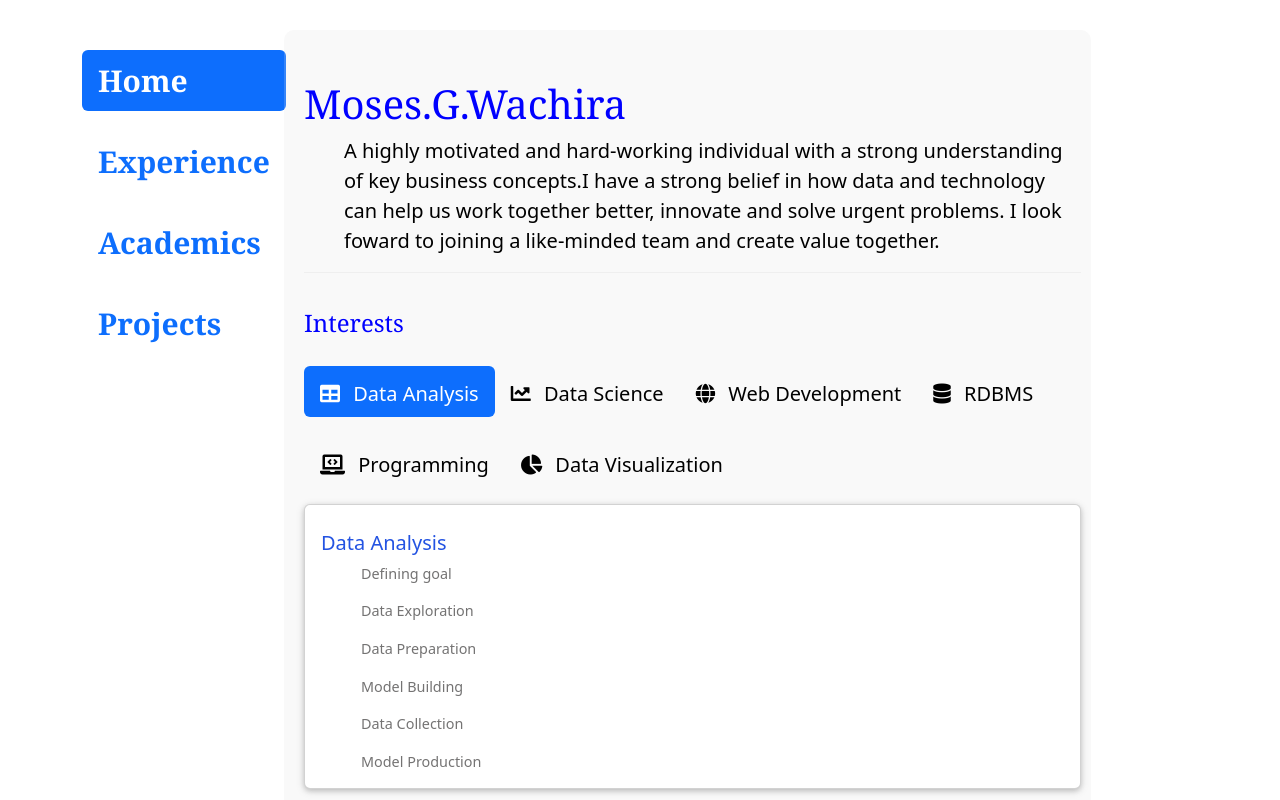
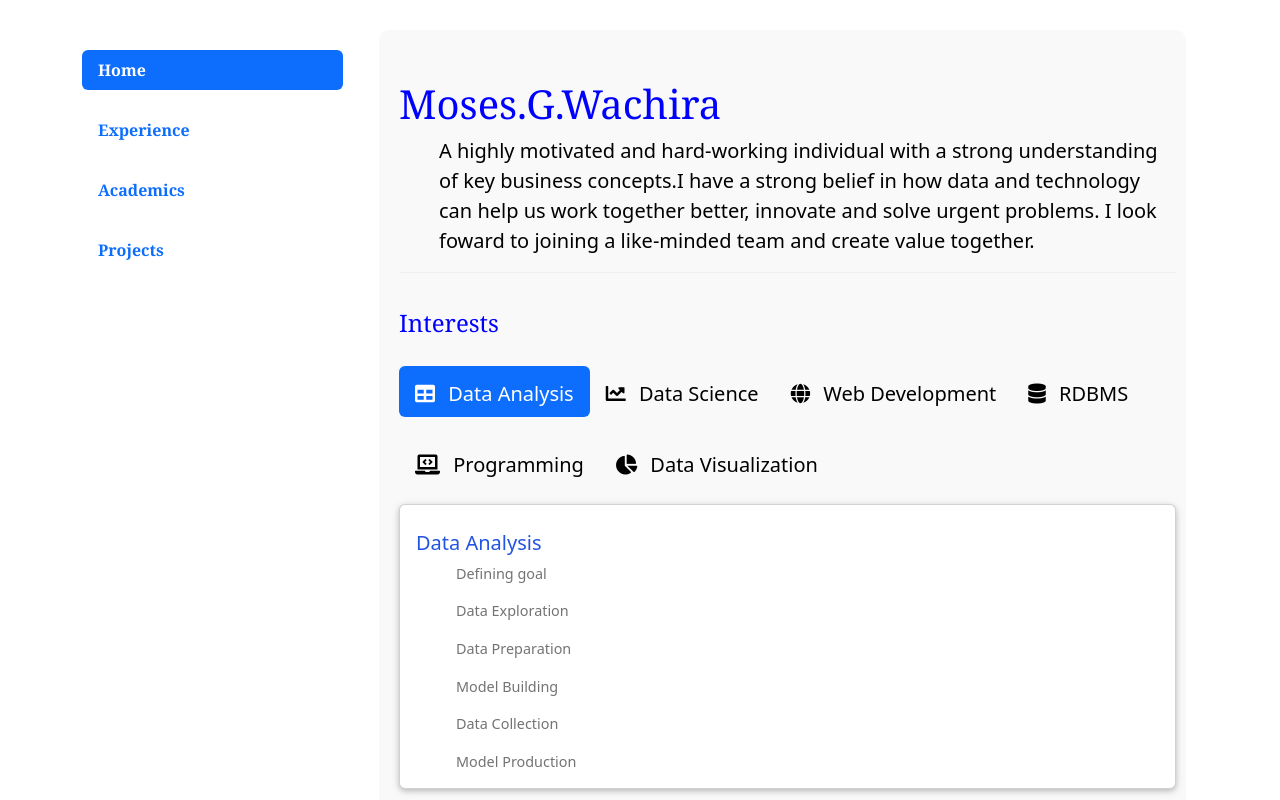
Before and after one commit to mosesglitch/resume-2, a React (Create React App) app: page /academics in a window 1280 px wide. Shown: the top 800 px of the page. Built offline with nearby package versions, Linux system fonts and the light colour scheme.

Commit message:
add screen orientation:deployable

```diff
--- a/src/components/Academics.js
+++ b/src/components/Academics.js
@@ -1,6 +1,6 @@
 import React from "react";
 import Container from "react-bootstrap/Container";
-import { MDBCol } from "mdb-react-ui-kit";
+import { MDBCol, MDBRow } from "mdb-react-ui-kit";
 import "./styles/Index.css";
 
 class Academics extends React.Component {
@@ -8,6 +8,7 @@ class Academics extends React.Component {
     return (
       <Container>
         <div className="d-flex align-items-start mb-3">
+          <MDBRow>
             <MDBCol>
               <div className="newsec">
                 <div className="academics">
@@ -25,7 +26,10 @@ class Academics extends React.Component {
                   </h6>
                   <li id="opening">
                     <span> Institution: Karatina University</span>
-                  <span> Qualification: 2nd class honors(Upper Division)</span>
+                    <span>
+                      {" "}
+                      Qualification: 2nd class honors(Upper Division)
+                    </span>
                   </li>
                 </div>
               </div>
@@ -98,6 +102,7 @@ class Academics extends React.Component {
                 </ul>
               </div>
             </MDBCol>
+          </MDBRow>
         </div>
       </Container>
     );
--- a/src/components/Experience.js
+++ b/src/components/Experience.js
@@ -45,7 +45,7 @@ class Experience extends React.Component {
               predictive or forecasting purposes.
             </li>
           </ul>
-          <br />
+          <hr className="hrs" />
 
           <h6>Quipbank Trust Limited / VAELL</h6>
           <li>
--- a/src/components/NavBar.js
+++ b/src/components/NavBar.js
@@ -11,7 +11,7 @@ class NavBar extends React.Component {
     return (
       <Tab.Container id="left-tabs-example" defaultActiveKey="first">
         <Row>
-          <Col className="tabrow" sm={2}>
+          <Col className="tabrow" sm={3}>
             <Nav variant="pills" className="flex-column">
               <Nav.Item>
                 <Nav.Link eventKey="first">Home</Nav.Link>
--- a/src/components/styles/Index.css
+++ b/src/components/styles/Index.css
@@ -11,9 +11,10 @@
 }
 .tabrow {
   font-weight: bold;
-  font-size: 30px;
-  color: purple;
+  text-align: left;
+  /* font-size: 30px; */
   font-family: Cambria, Cochin, Georgia, Times, "Times New Roman", serif;
+  border-right: 100px;
 }
 
 .newsec {
@@ -77,9 +78,7 @@ img {
   padding-top: 0 !important;
   padding-bottom: 0 !important;
 }
-/* .tops {
-  background-color: #fffff0;
-} */
+
 body {
   font-size: 20px;
   font-family: Cambria, Cochin, Georgia, Times, "Times New Roman", serif;
```
Lines whose indentation alone changed are shown as unchanged.
